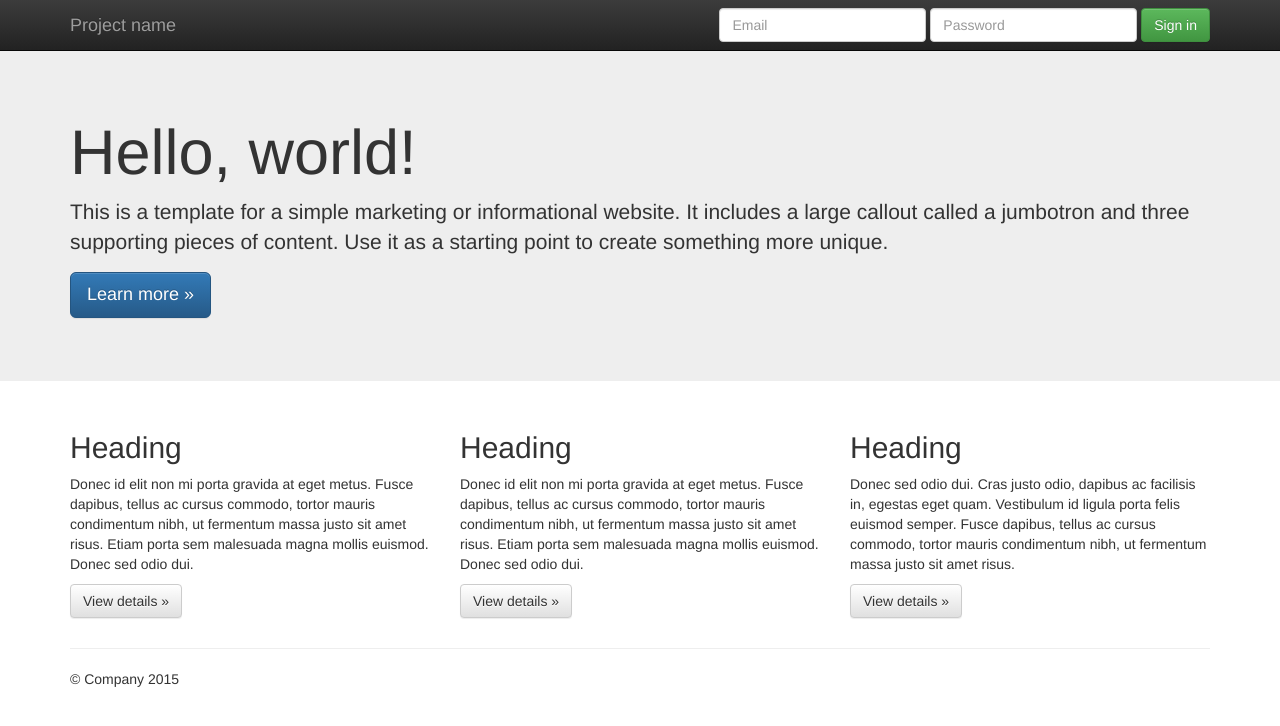
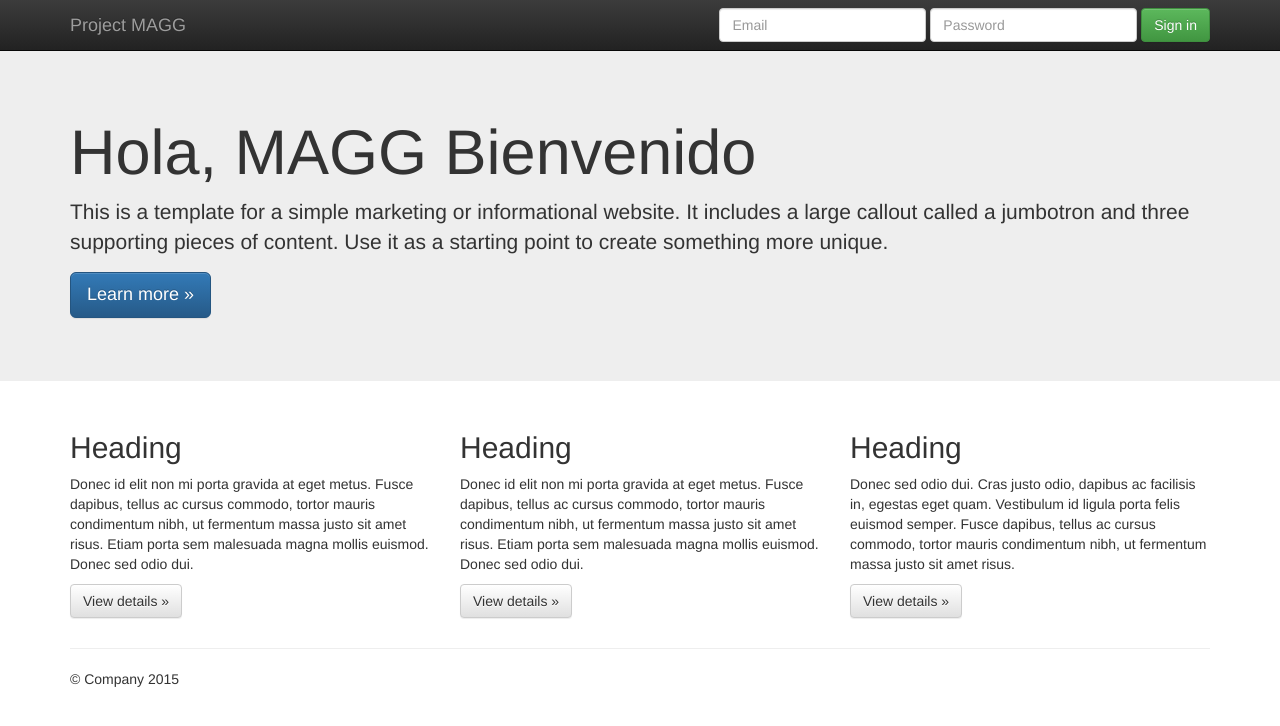
Before and after one commit to Koehn0142/Trabajo2_Marco_Gallardo, a plain HTML site: page index.html in a window 1280 px wide. Drawn offline with nearby package versions, Linux system fonts and the light colour scheme.

Commit message:
se sube archivo index_1

```diff
--- a/index.html
+++ b/index.html
@@ -36,7 +36,7 @@
             <span class="icon-bar"></span>
             <span class="icon-bar"></span>
           </button>
-          <a class="navbar-brand" href="#">Project name</a>
+          <a class="navbar-brand" href="#">Project MAGG</a>
         </div>
         <div id="navbar" class="navbar-collapse collapse">
           <form class="navbar-form navbar-right" role="form">
@@ -55,7 +55,7 @@
     <!-- Main jumbotron for a primary marketing message or call to action -->
     <div class="jumbotron">
       <div class="container">
-        <h1>Hello, world!</h1>
+        <h1>Hola, MAGG Bienvenido</h1>
         <p>This is a template for a simple marketing or informational website. It includes a large callout called a jumbotron and three supporting pieces of content. Use it as a starting point to create something more unique.</p>
         <p><a class="btn btn-primary btn-lg" href="#" role="button">Learn more &raquo;</a></p>
       </div>
```
